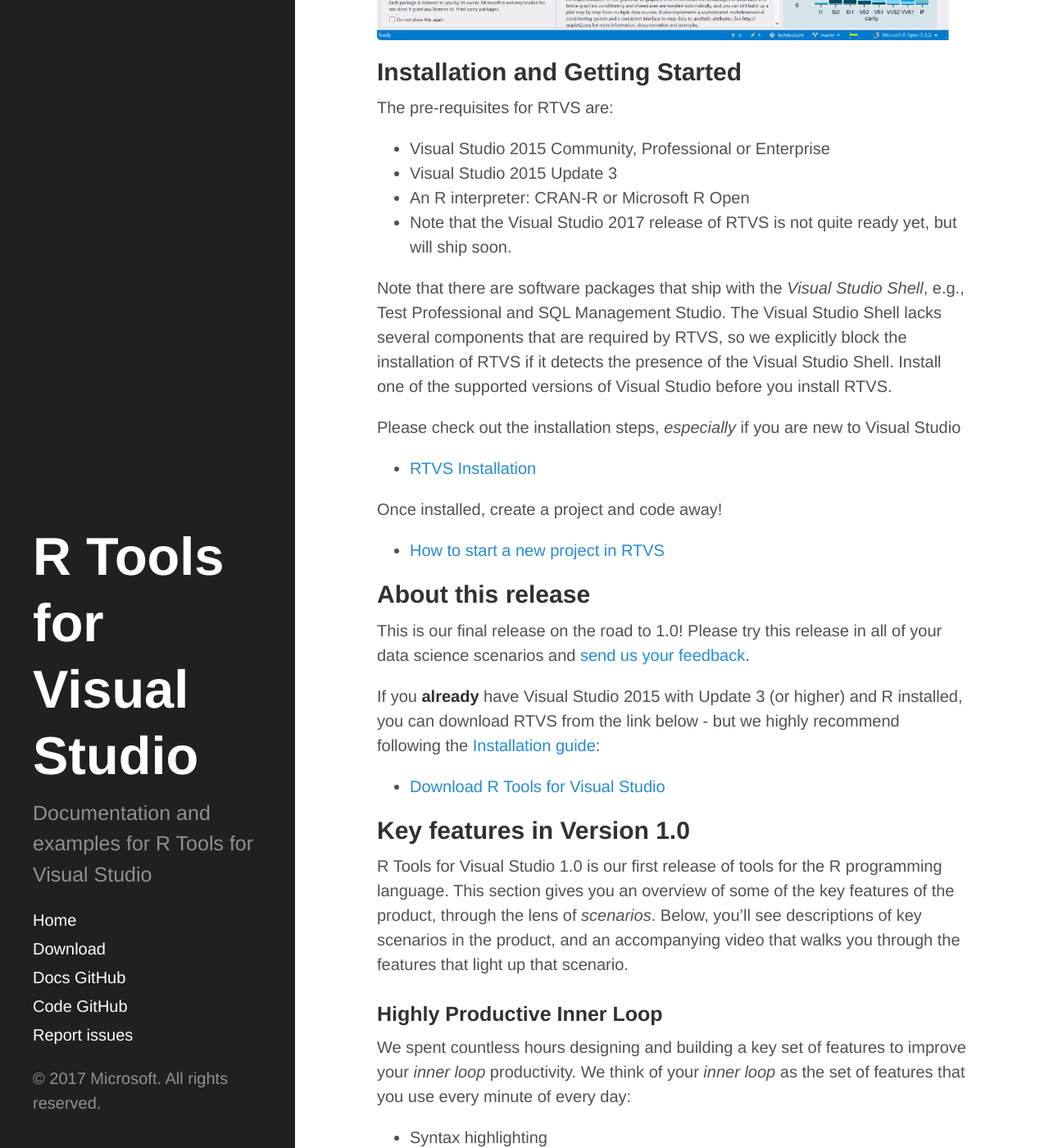
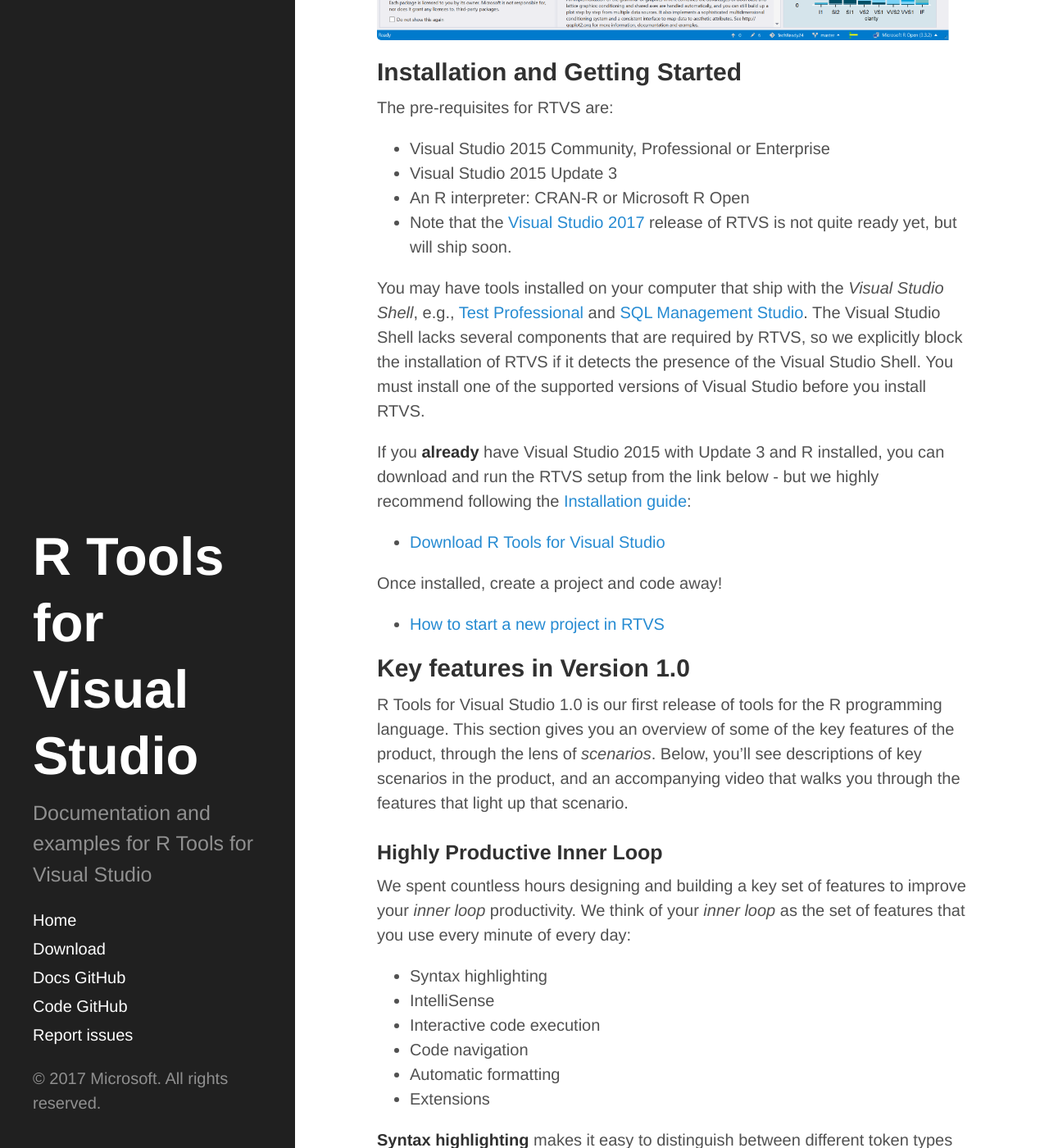
Before and after one commit to microsoft/RTVS-docs, a Jekyll site: the page built from index.md, in a window 1280 px wide and 1400 px high, scrolled down 591 px. Shown: the whole window at 82% size. Built offline with Jekyll 4.4.1, drawn with Linux system fonts in a browser that asks for light colours; our own code applies the rules of GitHub Pages for plain Markdown files; some of the changed text lies outside the part shown.

Commit message:
Cleaning up after first proof reading pass

```diff
--- a/index.md
+++ b/index.md
@@ -13,35 +13,28 @@
 * Visual Studio 2015 Community, Professional or Enterprise
 * Visual Studio 2015 Update 3
 * An R interpreter: CRAN-R or Microsoft R Open
-* Note that the Visual Studio 2017 release of RTVS is not quite ready yet, but
-  will ship soon.
+* Note that the [Visual Studio 2017](https://www.visualstudio.com/vs/whatsnew/)
+  release of RTVS is not quite ready yet, but will ship soon.
 
-Note that there are software packages that ship with the _Visual Studio Shell_,
-e.g., Test Professional and SQL Management Studio. The Visual Studio Shell lacks
-several components that are required by RTVS, so we explicitly block the
-installation of RTVS if it detects the presence of the Visual Studio Shell.
-Install one of the supported versions of Visual Studio before you install RTVS.
+You may have tools installed on your computer that ship with the _Visual Studio
+Shell_, e.g., [Test
+Professional](https://www.microsoft.com/en-us/download/details.aspx?id=48154)
+and [SQL Management
+Studio](https://docs.microsoft.com/en-us/sql/ssms/download-sql-server-management-studio-ssms).
+The Visual Studio Shell lacks several components that are required by RTVS, so
+we explicitly block the installation of RTVS if it detects the presence of the
+Visual Studio Shell. You must install one of the supported versions of Visual
+Studio before you install RTVS.
 
-Please check out the installation steps, *especially* if you are new to Visual
-Studio
+If you **already** have Visual Studio 2015 with Update 3 and R installed, you
+can download and run the RTVS setup from the link below - but we highly
+recommend following the [Installation guide](installation.html):
 
-* [RTVS Installation](installation.html)
+* [Download R Tools for Visual Studio](https://aka.ms/rtvs-current)
 
 Once installed, create a project and code away!
 
 * [How to start a new project in RTVS](start-project.html)
-
-## About this release
-
-This is our final release on the road to 1.0! Please try this release in all of
-your data science scenarios and [send us your
-feedback](https://github.com/Microsoft/RTVS/issues).
-
-If you **already** have Visual Studio 2015 with Update 3 (or higher) and R
-installed, you can download RTVS from the link below - but we highly recommend
-following the [Installation guide](installation.html):
-
-* [Download R Tools for Visual Studio](https://aka.ms/rtvs-current)
 
 ## Key features in Version 1.0
 
@@ -211,26 +204,19 @@
 Sharing your results with others, easily, is a key design goal of RTVS. Your
 colleauges prefer to consume their documents using a variety of different media:
 ranging from web pages to PDFs to Word documents. Your results often include
-formatted text, plots and equations. We give you a set of features that
-
-* RMarkdown
-* Show off math support
-* Generate PDF, Word, and HTML
-* Exporting to Excel
-* Rdoc?
+formatted text, plots and equations.
 
 **RMarkdown** gives you a way to easily [create
 documents](http://rmarkdown.rstudio.com/) to share your results with your
-colleagues. We take advantage of Visual Studio's superbly designed
-high-performance editor to deliver a lag-free typing experience in your
-RMarkdown documents. Our editor has syntax coloring and IntelliSense, for both
-your Markdown markup and the R code within Markdown code blocks:
+colleagues. We take advantage of Visual Studio's high-performance editor to
+deliver a lag-free typing experience in your RMarkdown documents. Our editor has
+syntax coloring and IntelliSense, for both your Markdown markup **and the R code
+within Markdown code blocks**:
 
 ![](./media/rmarkdown-intellisense.png)
 
-We make it easy for you to generate HTML previews of your RMarkdown documents.
-
-Oftentimes,
+We make it easy for you to generate HTML, PDF, or Word markdown documents. For
+more details, see the [RMarkdown documentation](./rmarkdown.html).
 
 ### Better with SQL Server
 
```
Also changed, not shown: other parts of index.md (+1 -1 lines).
